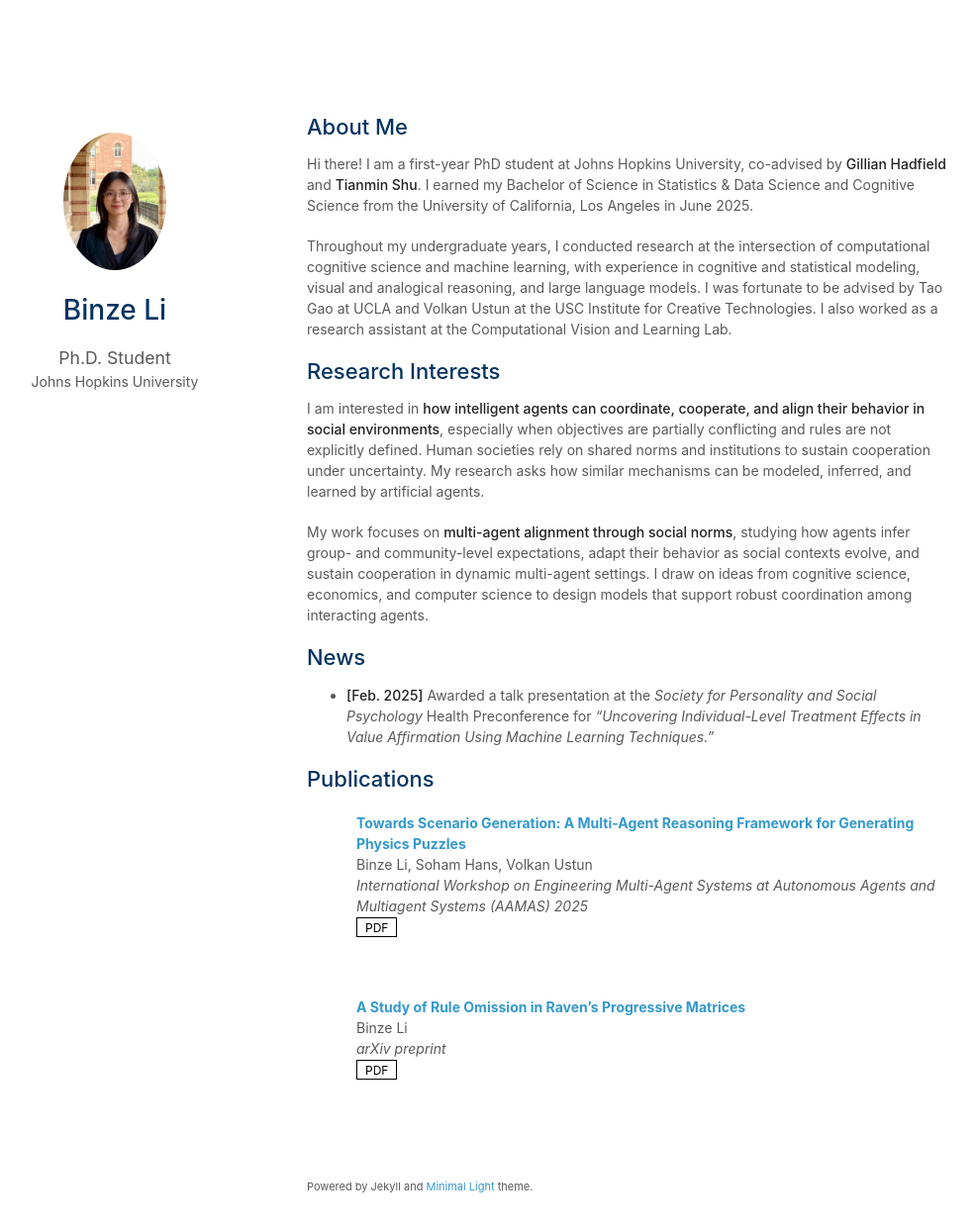
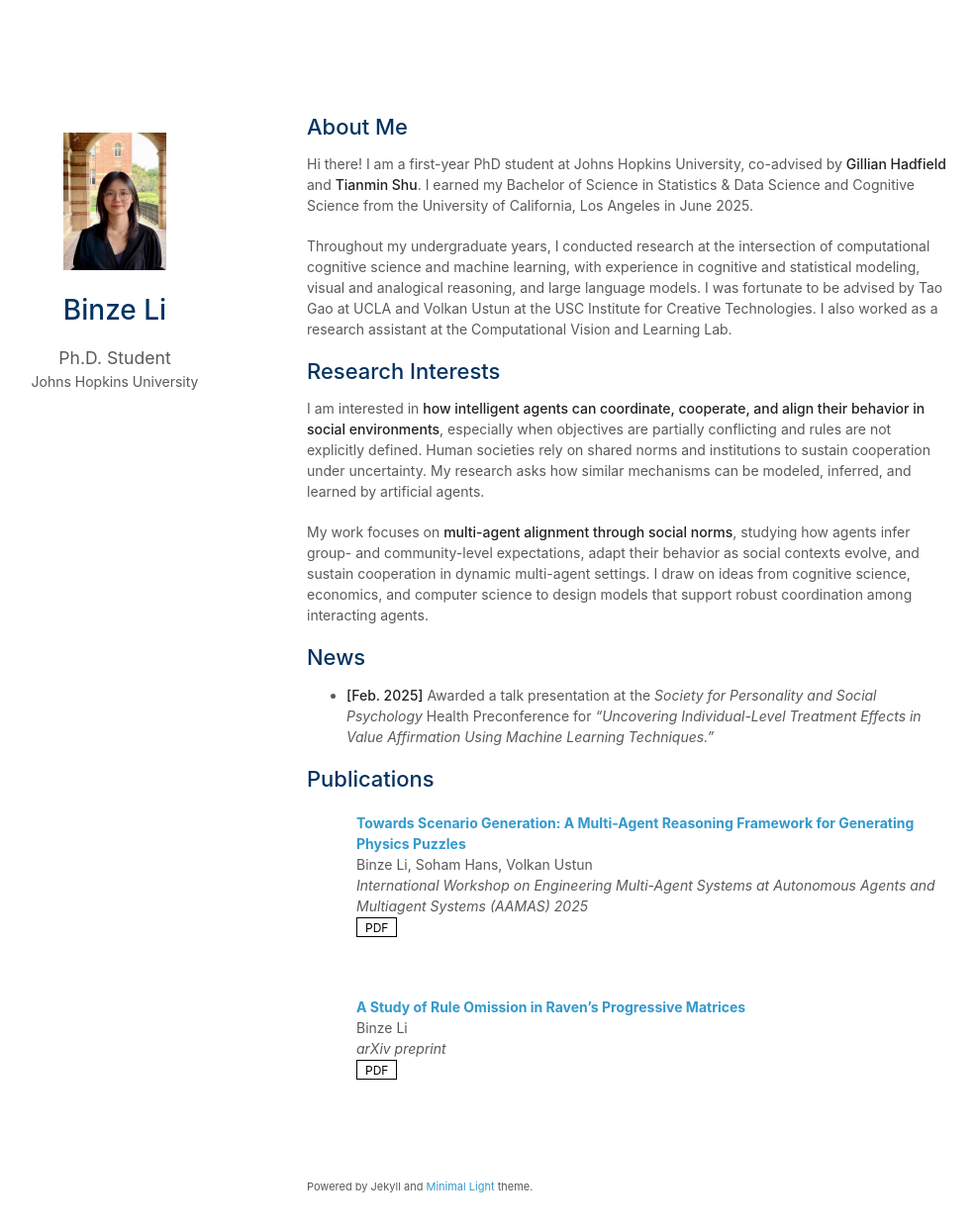
Before and after one commit to binzeli/binzeli.github.io, a Jekyll site: the page built from index.md, in a window 1280 px wide and 1278 px high. Shown: the top 1244 px of the window at 99% size, without its empty margins (160-1146 px from the left). Built offline with Jekyll 4.4.1, drawn with Linux system fonts in a browser that asks for light colours; a style sheet for code colours, icons or effects is not loaded; our own code applies the rules of GitHub Pages for plain Markdown files.

Commit message:
Update minimal-light-no-dark-mode.scss

```diff
--- a/_sass/minimal-light-no-dark-mode.scss
+++ b/_sass/minimal-light-no-dark-mode.scss
@@ -160,7 +160,7 @@ papertitle {
     }
 
     .image.avatar {
-      border-radius: 100%;
+      border-radius: 0%;
     }
 
       .image.avatar:before {
@@ -168,7 +168,7 @@ papertitle {
       }
 
       .image.avatar img {
-        border-radius: 100%;
+        border-radius: 0%;
         width: 45%;
         padding: 20px;
         // border: 1px solid #ddd;
```
